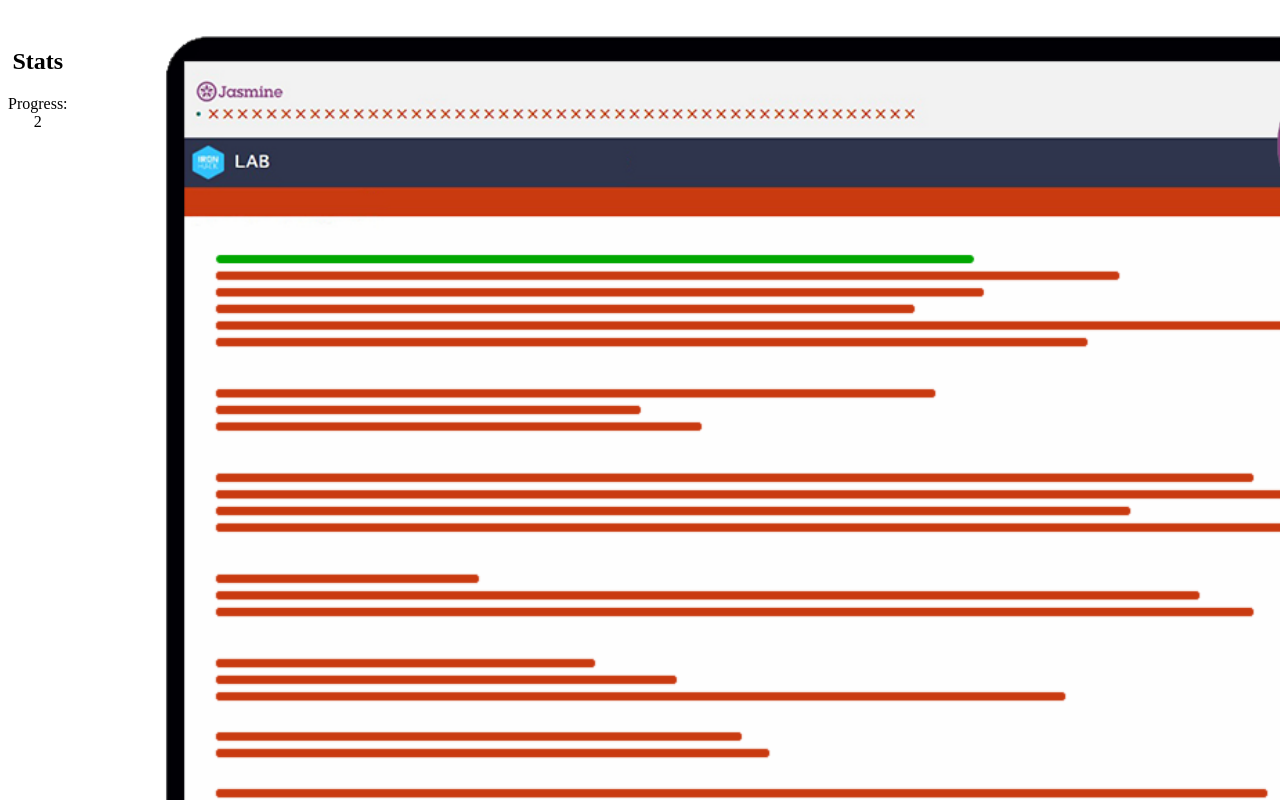
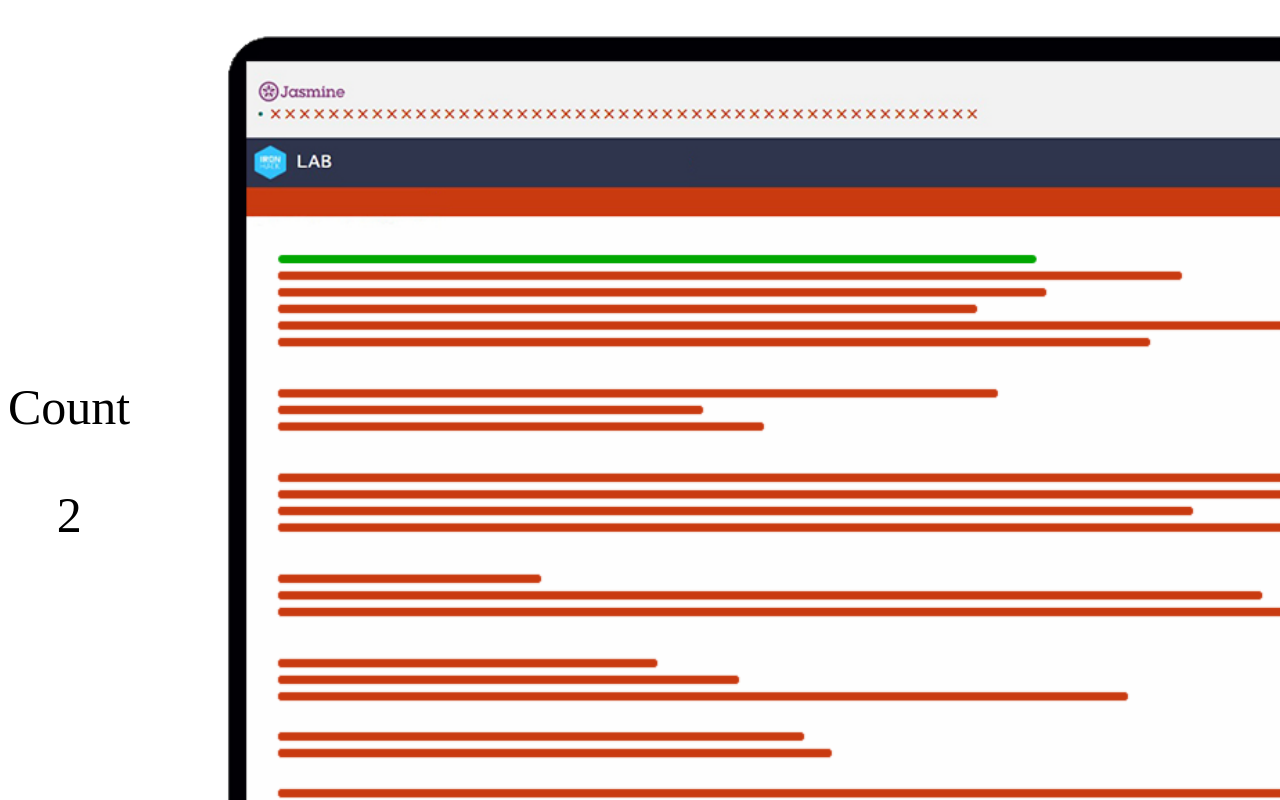
Before and after one commit to Melim10/jasmine-project, a plain HTML site: page index.html in a window 1280 px wide. Both pictures are taken after a click on the button "Start Game". Shown: the top 800 px of the page. Drawn offline with Linux system fonts and the light colour scheme.

Commit message:
count bigger

```diff
--- a/index.html
+++ b/index.html
@@ -18,9 +18,8 @@
         </div>
 
         <div id="game-container">
-          <div>
-            <h2>Stats</h2>
-            <p>Progress: <span id="counter">0</span></p>
+          <div id="stats">
+            <p>Count </p><span id="counter">0</span>
           </div>
           <!-- #game-screen is initially hidden using CSS style display: none -->
           <div id="game-screen"></div>
@@ -30,6 +29,7 @@
         <div id="game-end">
           <img src="images/logo (1).png" alt="" class="logo-img" />
           <h1>Game Over</h1>
+          <h1>Next Time ask for more Tickets!!!</h1>
           <br />
           <button id="restart-button">Restart</button>
         </div>
--- a/js/game.js
+++ b/js/game.js
@@ -5,6 +5,8 @@ class Game {
     this.gameScreen = document.querySelector("#game-screen");
     this.gameEndScreen = document.querySelector("#game-end");
     this.gameWonScreen = document.querySelector("#game-won");
+
+    this.statsContainer = document.getElementById("stats");
     this.player = new Player(
       this.gameScreen,
       700,
@@ -27,7 +29,6 @@ class Game {
         this.tickets = [];
         this.gameIsOver = false;
         this.loadingTicket = false;
-    this.time = 30;
         this.ticketCount = 0;
         this.fpsCounter = null;
       }
@@ -59,12 +60,16 @@ class Game {
           this.fpsCounter++;
         }
         if (this.jasmine.state === true && this.player.isMoving === true) {
+
+          this.jasmine.loop=false
+          this.statsContainer.style.display="none"
           this.endGame();
         } else if (this.jasmine.state === true && this.player.isMoving === false) {
             this.jasmine.element.src = "images/jasmin angry.png";
         } else if (this.jasmine.state === false) {
             this.jasmine.element.src = "images/jasmin-sleeping.png";
       }
+
     if (this.jasmine.loop === false) {
       this.endGame();
     }
@@ -108,7 +113,6 @@ class Game {
 
   endGame() {
     this.gameIsOver = true;
-
     this.player.element.remove();
     this.tickets.forEach((ticket) => {
       ticket.element.remove();
@@ -128,7 +132,7 @@ class Game {
     this.gameWonScreen.style.display = "block";
     this.gameEndScreen.style.display = "none";
     this.gameScreen.style.display = "none"
-
+    this.statsContainer.style.display="none"
   }
 
 
--- a/js/jasmine.js
+++ b/js/jasmine.js
@@ -25,9 +25,10 @@ class Jasmine{
     updateState(){
         let counterLoop = 0;
         let times = 0
+        let visualCounter = document.getElementById("counter");
+        let statsContainer = document.getElementById("stats");
         if(!this.startedInterval){
         this.startedInterval = true;
-        let visualCounter = document.getElementById("counter");
         let myCounterLoop = setInterval(() => {
         counterLoop ++;
         visualCounter.innerHTML = "0";
@@ -46,6 +47,7 @@ class Jasmine{
         this.loop = false;
         console.log(`this is the loop state ${this.loop}`)
         clearInterval(myCounterLoop);
+        statsContainer.style.display="none"
       }
     }, 1000)
 }
--- a/js/script.js
+++ b/js/script.js
@@ -2,6 +2,7 @@ window.onload = function () {
   const startButton = document.getElementById("start-button");
   const restartButton = document.getElementById("restart-button");
   const restartButton2 = document.getElementById("restart-button2");
+  let statsContainer = document.getElementById("stats");
 
   startButton.addEventListener("click", function () {
     startGame();
@@ -10,6 +11,7 @@ window.onload = function () {
   function startGame() {
     game = new Game()
     game.start()
+    statsContainer.style.display="block"
   }
 
 
--- a/styles/style.css
+++ b/styles/style.css
@@ -58,3 +58,10 @@ body {
     border-radius: 5px;
     margin-bottom: 20px;
   }
+
+  #stats{
+    display: none;
+    font-size: 50px;
+    align-items: center;
+    padding-top: 300px;
+  }
```
Lines whose indentation alone changed are shown as unchanged.
